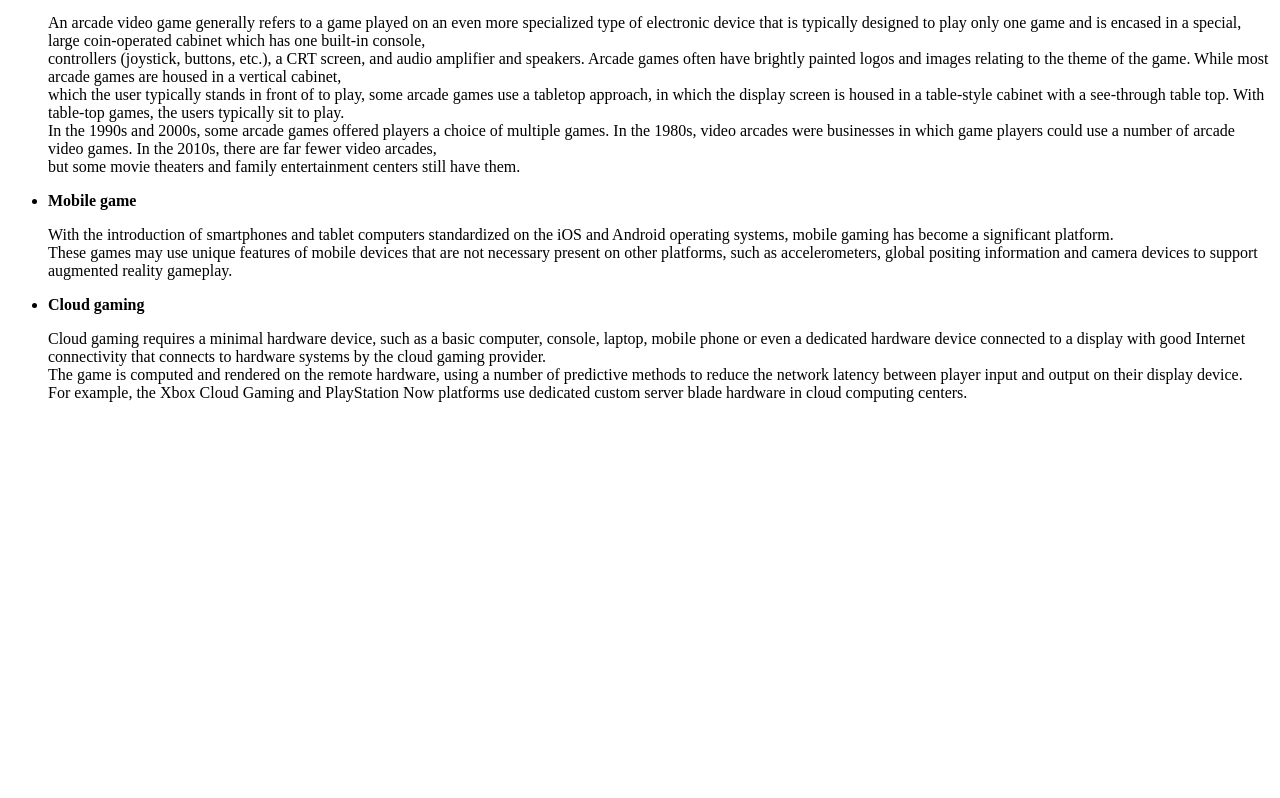
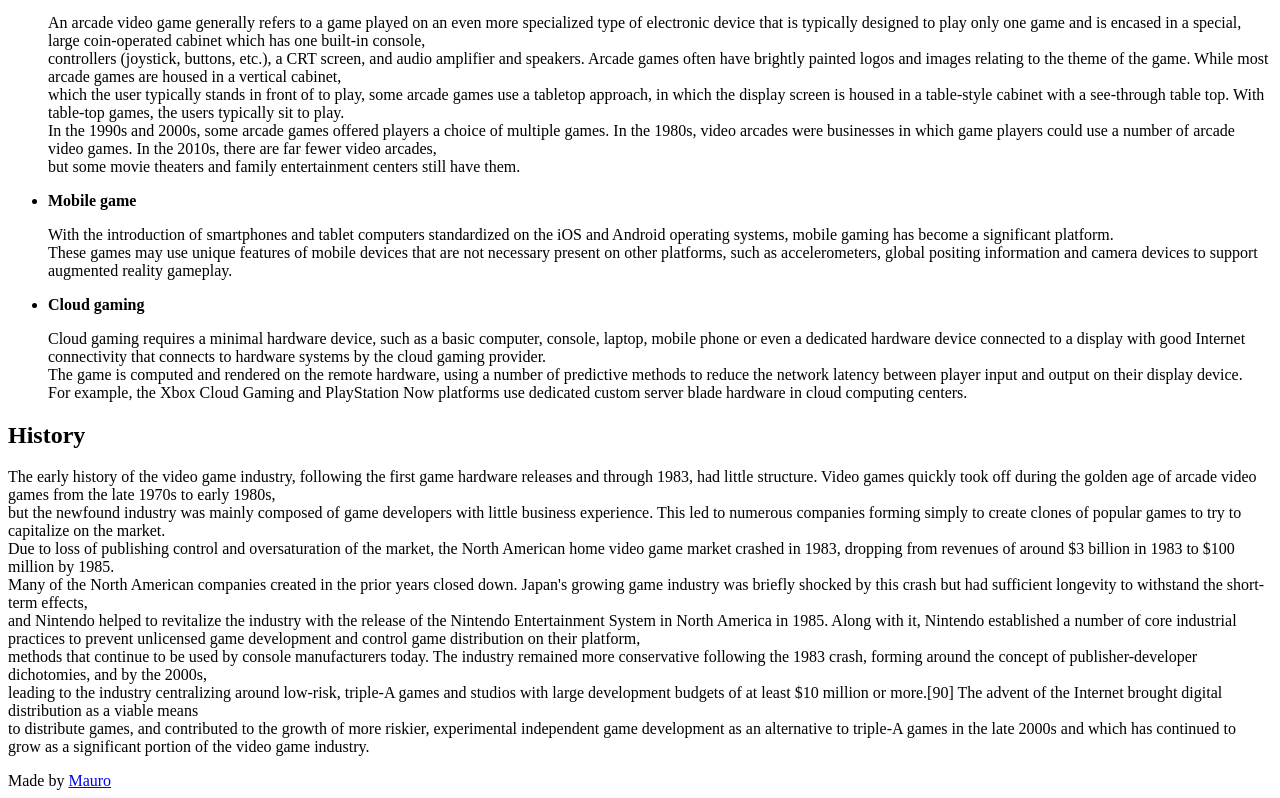
Before and after one commit to mauroeltugor/videogames, a plain HTML site: page index.html in a window 1280 px wide. Shown: the part 806-1604 px from the top of the page. Before the commit the page ends 1224 px from the top, so only its background shows below. Drawn offline with Linux system fonts and the light colour scheme.

Commit message:
correct the mistake

```diff
--- a/index.html
+++ b/index.html
@@ -78,3 +78,32 @@
     </section>
 
     <!-- wrote about the differents things -->
+    <!-- wrote about the platforms to play videogames -->
+    <section id="hisory">
+        <h1>History</h1>
+        <p>The early history of the video game industry, following the first game hardware releases and through 1983,
+            had little structure. Video games quickly took off during the golden age of arcade video games from the late
+            1970s to early 1980s, <br> but the newfound industry was mainly composed of game developers with little
+            business experience. This led to numerous companies forming simply to create clones of popular games to try
+            to capitalize on the market. <br> Due to loss of publishing control and oversaturation of the market, the
+            North American home video game market crashed in 1983, dropping from revenues of around $3 billion in 1983
+            to $100 million by 1985. <br> Many of the North American companies created in the prior years closed down.
+            Japan's growing game industry was briefly shocked by this crash but had sufficient longevity to withstand
+            the short-term effects, <br> and Nintendo helped to revitalize the industry with the release of the Nintendo
+            Entertainment System in North America in 1985. Along with it, Nintendo established a number of core
+            industrial practices to prevent unlicensed game development and control game distribution on their platform,
+            <br> methods that continue to be used by console manufacturers today. The industry remained more
+            conservative following the 1983 crash, forming around the concept of publisher-developer dichotomies, and by
+            the 2000s, <br> leading to the industry centralizing around low-risk, triple-A games and studios with large
+            development budgets of at least $10 million or more.[90] The advent of the Internet brought digital
+            distribution as a viable means <br> to distribute games, and contributed to the growth of more riskier,
+            experimental independent game development as an alternative to triple-A games in the late 2000s and which
+            has continued to grow as a significant portion of the video game industry.
+        </p>
+    </section>
+    <footer>
+        Made by <a href="./aboutMe.html">Mauro</a>
+    </footer>
+</body>
+
+</html>
```
